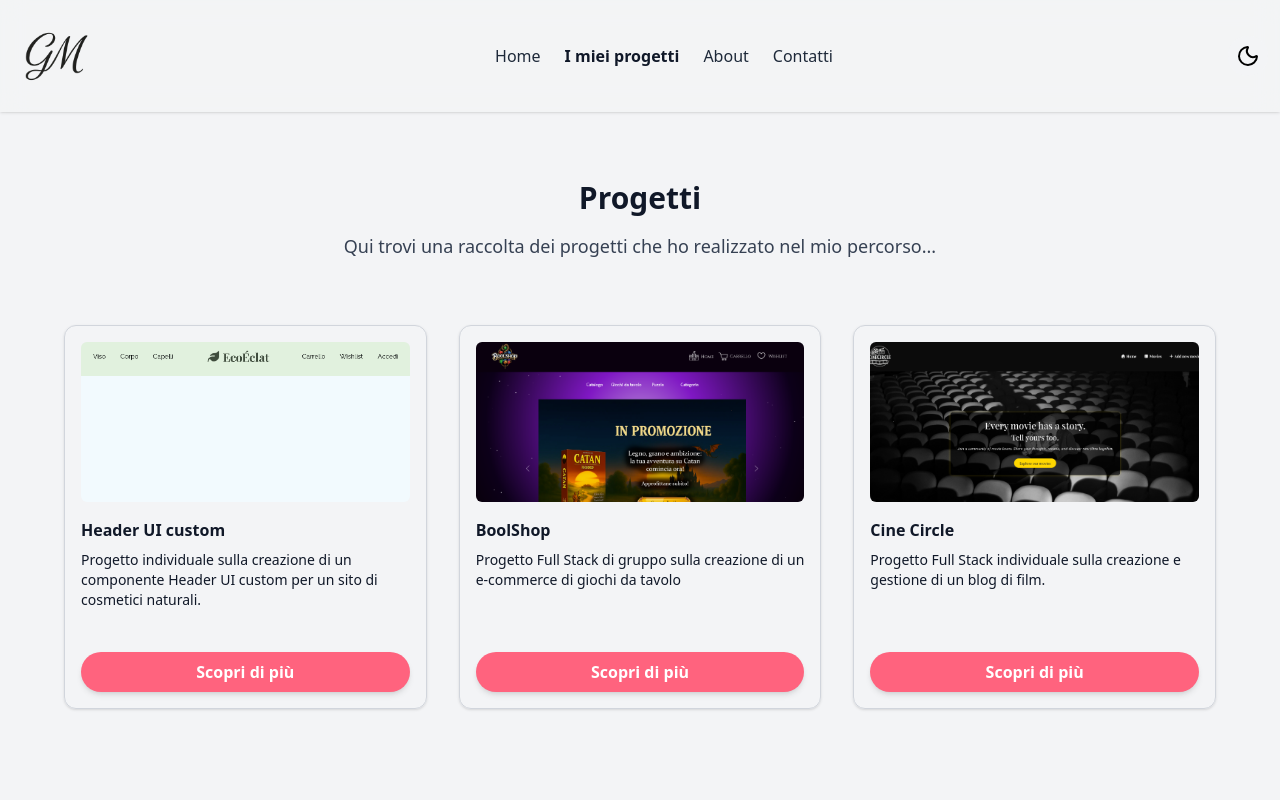
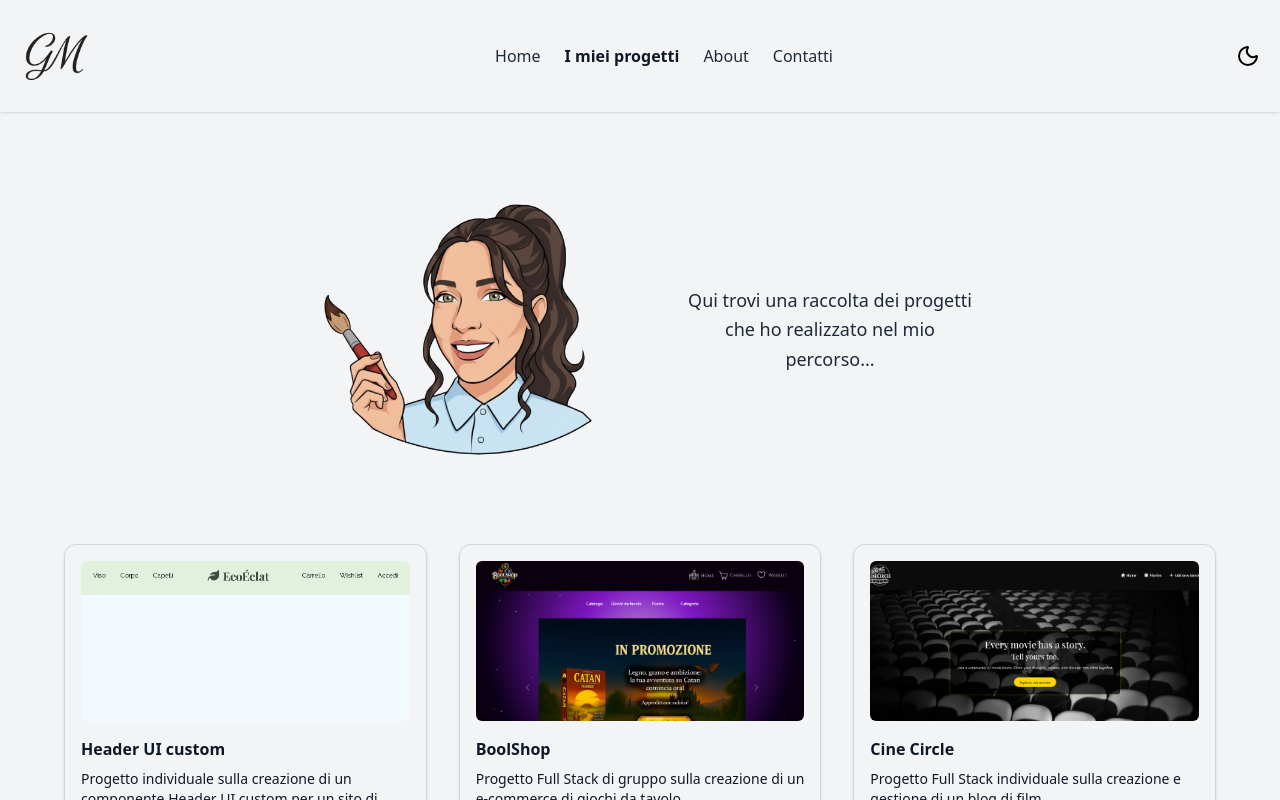
Before and after one commit to giorgiameffe/giorgiameffe-portfolio, a React (Vite) app: page /projects in a window 1280 px wide. Shown: the top 800 px of the page. Built offline with nearby package versions, Linux system fonts and the light colour scheme; a web font is replaced by a local one.

Commit message:
feat: add imgs for ProjectPage

```diff
--- a/src/pages/ProjectsPage.tsx
+++ b/src/pages/ProjectsPage.tsx
@@ -1,15 +1,24 @@
 import projects from "../data/projects";
 import ProjectCard from "../components/ProjectCard";
+import { useContext } from "react";
+import GlobalContext from "../contexts/GlobalContext";
 
 const ProjectsPage = () => {
 
+    const { isDark } = useContext(GlobalContext);
+
     return (
-        <section className="min-h-screen pt-20 pb-20 px-4">
+
+        <section className="min-h-screen mt-6 md:mt-10 lg:mt-20 pb-20 px-4">
             <div className="max-w-6xl mx-auto">
                 {/* Titolo + intro */}
-                <div className="max-w-2xl mx-auto text-center mb-12">
-                    <h1 className="text-3xl font-bold mb-4">Progetti</h1>
-                    <p className="text-gray-700 dark:text-gray-300 text-lg leading-relaxed">
+                <div className="max-w-2xl mx-auto text-center mb-12 md:flex md:justify-center md:items-center">
+                    <img
+                        src={isDark ? "/img/giorgia-projects-dark.png" : "/img/giorgia-projects-light.png"}
+                        alt="Foto personale"
+                        className="w-55 md:w-65 lg:w-75 lg:mr-20 h-auto mx-auto"
+                    />
+                    <p className="text-gray-800 dark:text-gray-200 text-lg leading-relaxed">
                         Qui trovi una raccolta dei progetti che ho realizzato nel mio percorso...
                     </p>
                 </div>
```
Also changed, not shown: public/img/giorgia-projects-dark.png (added), public/img/giorgia-projects-light.png (added).
